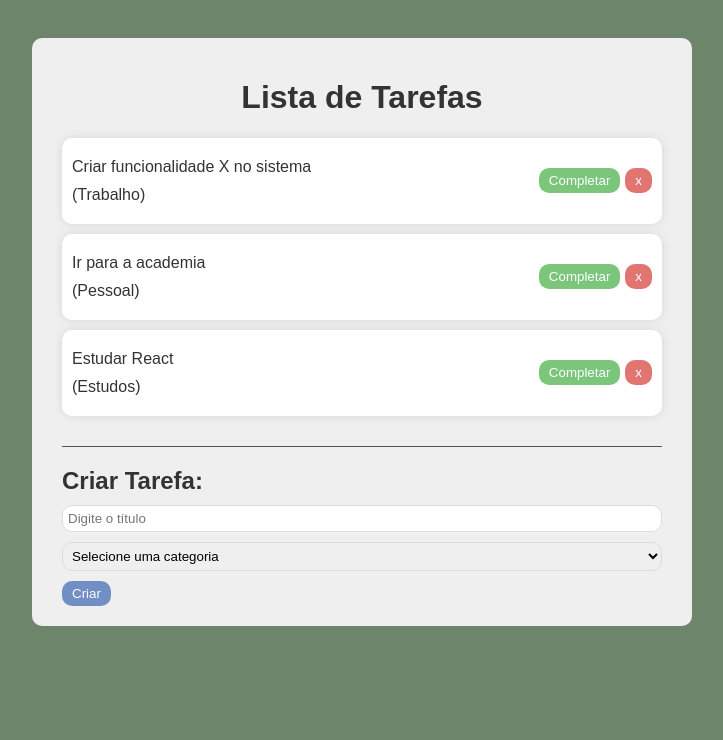
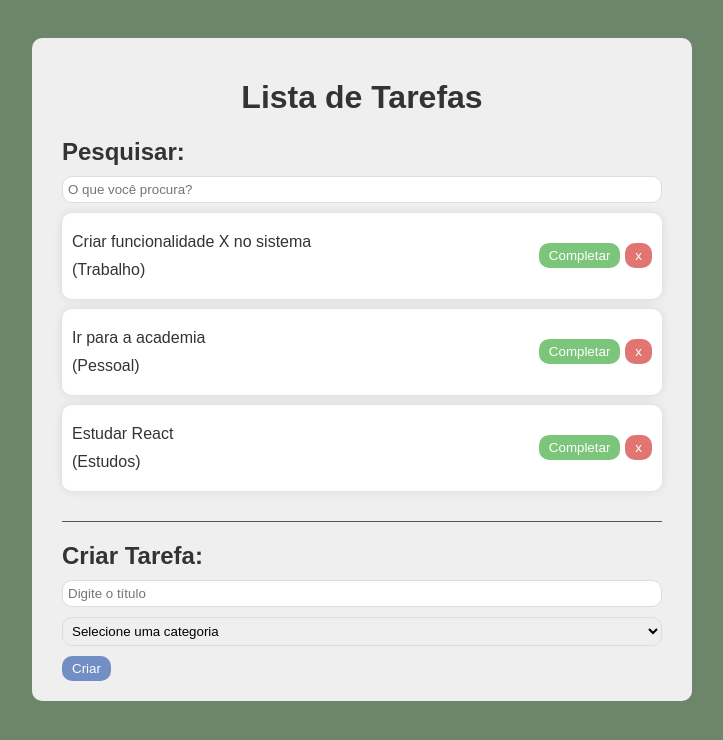
Before and after one commit to Nathalai/to-do-list-react, a React (Vite) app: page / in a window 1280 px wide. Shown: the top 740 px of the page, without its empty margins (278-1001 px from the left). Built offline with nearby package versions, Linux system fonts and the light colour scheme.

Commit message:
feat: adds search functionality

```diff
--- a/src/App.jsx
+++ b/src/App.jsx
@@ -4,6 +4,7 @@
 import NewTaskForm from './components/NewTaskForm';
 
 import './App.css';
+import Search from './components/Search';
 
 function App() {
   const [tasks, setTasks] = useState([
@@ -26,6 +27,8 @@
       isCompleted: false,
     },
   ]);
+
+  const [search, setSearch] = useState('');
 
   const addTask = (title, category) => {
     const updatedTasks = [
@@ -59,8 +62,13 @@
   return (
     <div className='app'>
       <h1>Lista de Tarefas</h1>
+      <Search search={search} setSearch={setSearch} />
       <div className='to-do-list'>
-        {tasks.map((task) => (
+        {tasks
+          .filter((task) =>
+            task.title.toLowerCase().includes(search.toLowerCase())
+          )
+          .map((task) => (
             <Task
               key={task.id}
               task={task}
--- /dev/null
+++ b/src/components/Search.jsx
@@ -0,0 +1,15 @@
+const Search = ({ search, setSearch }) => {
+  return (
+    <div className='search'>
+      <h2>Pesquisar:</h2>
+      <input
+        type='text'
+        value={search}
+        onChange={(e) => setSearch(e.target.value)}
+        placeholder='O que você procura?'
+      />
+    </div>
+  );
+};
+
+export default Search;
```
Lines whose indentation alone changed are shown as unchanged.
